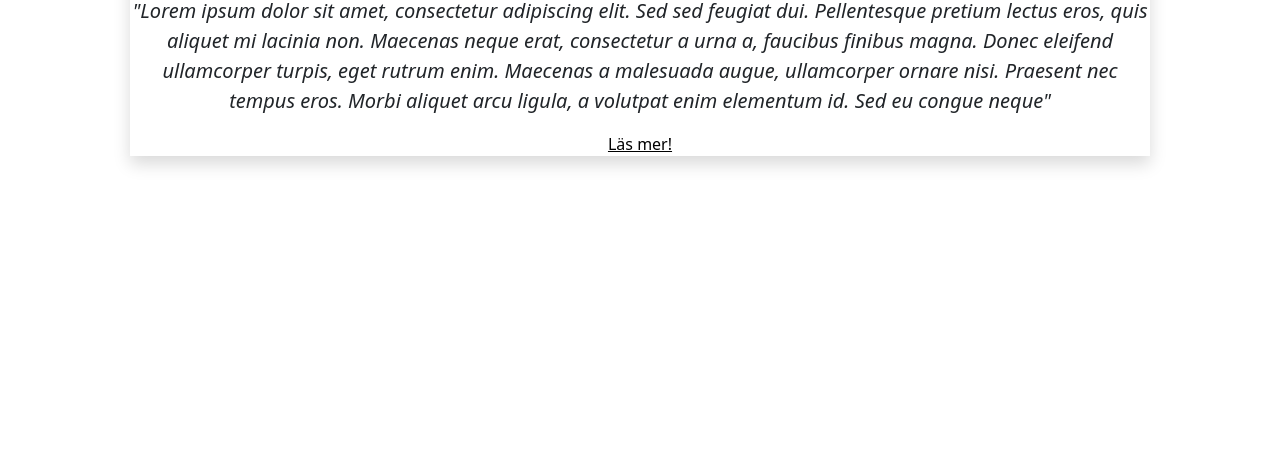
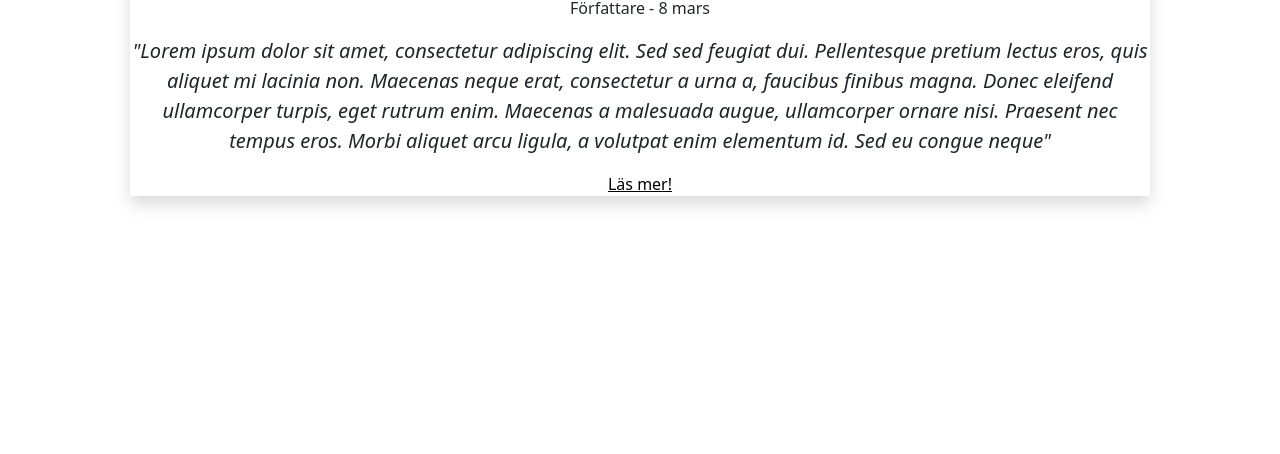
Before and after one commit to codeUB/Blog-API-Client, a plain HTML site: page blog-client-template/index.html in a window 1280 px wide. Shown: the part 346-800 px from the top of the page. Drawn offline with nearby package versions, Linux system fonts and the light colour scheme.

Commit message:
La in författare och datum

```diff
--- a/blog-client-template/index.html
+++ b/blog-client-template/index.html
@@ -20,6 +20,7 @@
     <div class="container pt-5 text-center">
         <div class="col-sm m-5 shadow">
             <h2>Första inlägget</h2>
+            <p>Författare - 8 mars</p>
             <blockquote class="blockquote fst-italic fw-light">"Lorem ipsum dolor sit amet, consectetur adipiscing elit. Sed sed feugiat dui. Pellentesque pretium lectus eros, quis aliquet mi lacinia non. Maecenas neque erat, consectetur a urna a, faucibus finibus magna. Donec eleifend ullamcorper turpis, eget rutrum enim. Maecenas a malesuada augue, ullamcorper ornare nisi. Praesent nec tempus eros. Morbi aliquet arcu ligula, a volutpat enim elementum id. Sed eu congue neque"</blockquote>
             <a href="#">Läs mer!</a>
         </div>
```
